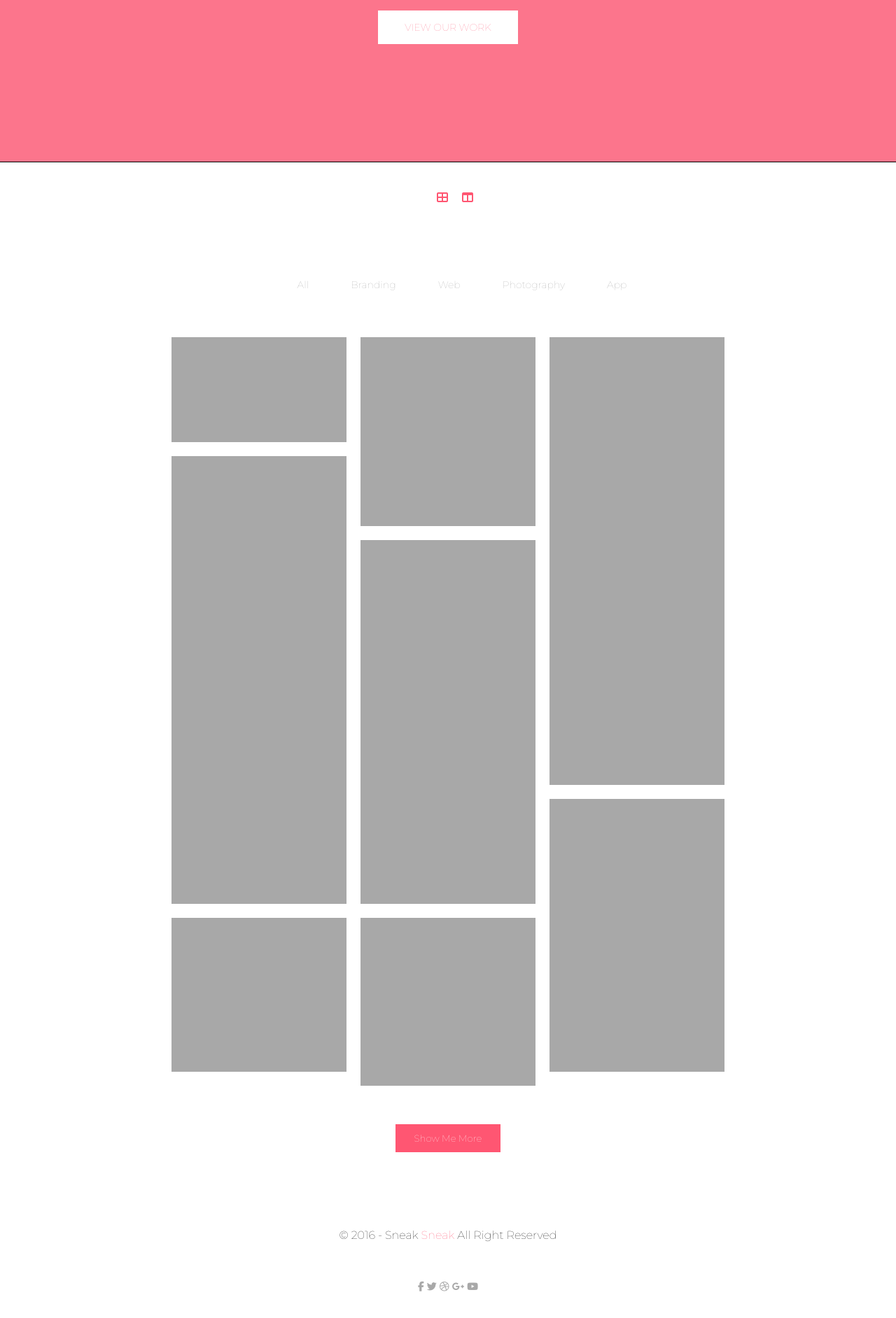
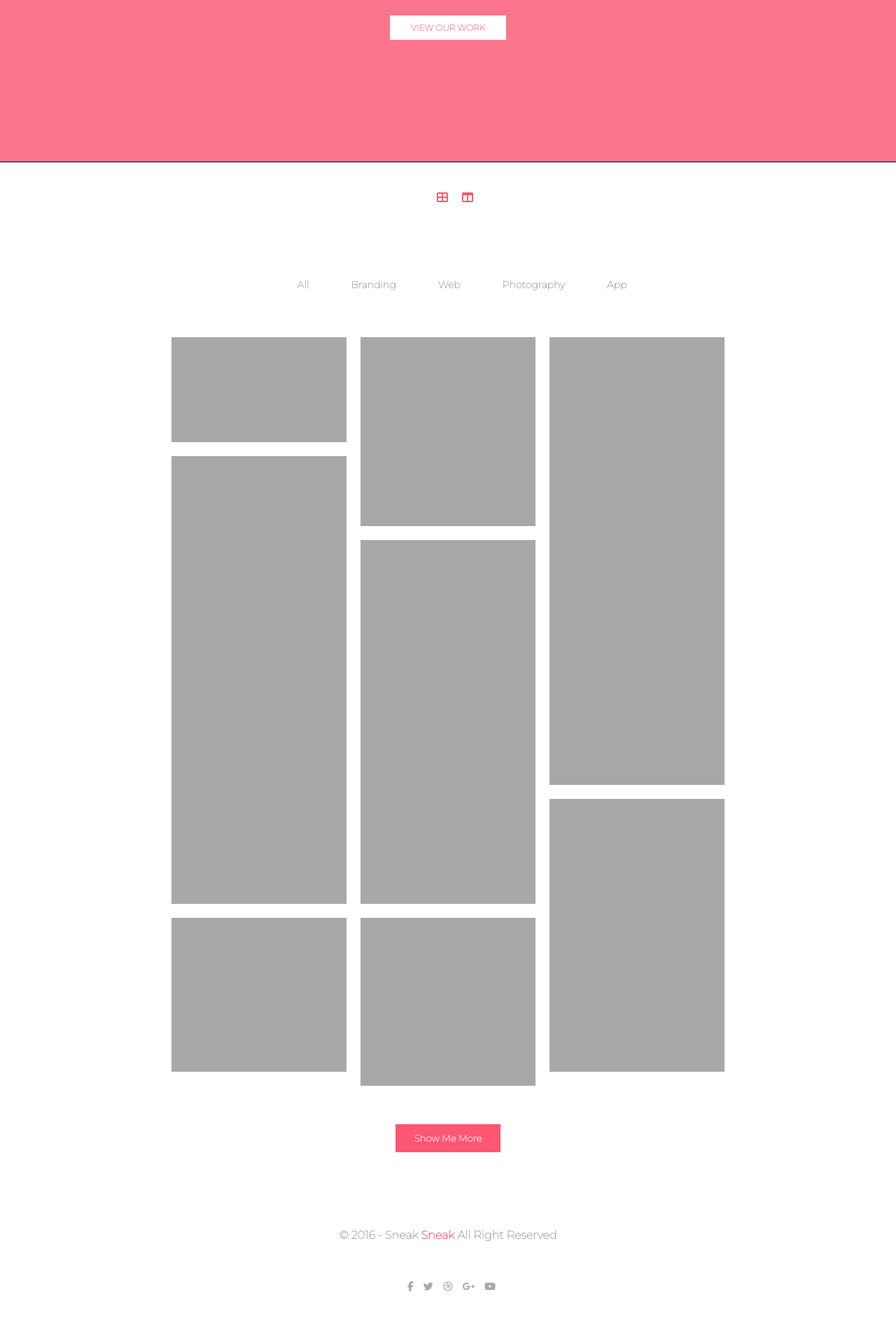
Before and after one commit to andres22-dev/prueba-tecnica-titomedia, a plain HTML site: page index.html in a window 1280 px wide. Shown: the part 398-2282 px from the top of the page at 70% size. Drawn offline with Linux system fonts and the light colour scheme; no server answers.

Commit message:
agregando font weight a cada elemento que tiene letras y terminando de arreglar pequeños de detalles

```diff
--- a/assets/style.css
+++ b/assets/style.css
@@ -9,6 +9,9 @@
   --tamano-fuente-grande: 40px;
   --font-family-primaria: 'Montserrat', sans-serif;
   --font-family-secundaria: 'Questrial', sans-serif;
+  --font-weight: 580;
+  --font-weight-semi-bold: 700;
+  --font-weight-bold: 800;
   margin: 0px;
   box-sizing: border-box;
   font-family: var(--font-family-primaria);
@@ -108,6 +111,7 @@
   padding: 10px 30px;
 
   text-decoration: none;
+  font-weight: var(--font-weight-bold);
 
   display: inline-block;
 
@@ -117,7 +121,7 @@
 
 }
 
-.header__menu  li:hover, .section__menu li:hover{
+.header__menu  li a:hover, .section__menu li a:hover{
 
   background-color:var(--color-complementario);
   color: var(--color-primario);
@@ -184,6 +188,7 @@ list-style: none;
 
   font-size: var(--tamano-fuente-grande);
   color: var(--color-primario);
+  font-weight: var(--font-weight-semi-bold);
 
 }
 
@@ -191,6 +196,7 @@ list-style: none;
 
   font-size: var(--tamano-fuente-medio);
   color: var(--color-primario);
+  font-weight: var(--font-weight);
   text-align: center;
 
 
@@ -198,14 +204,15 @@ list-style: none;
 
 .landing__a{
 
-  width: 200px;
+
 
   background-color:  var(--color-primario);
   color: var(--color-secundario);
   text-decoration: none;
   text-align: center;
-  font-size: 14px;
-  padding: 15px 20px;
+  font-size: 12px;
+  font-weight: var(--font-weight-semi-bold);
+  padding: 10px 30px;
 }
 
 .landing__h1,.landing__p,.landing__a{
@@ -228,10 +235,6 @@ list-style: none;
   align-items: center;
   grid-row: span 1;
   grid-column: 0/1;
-
-
-
-
 
 }
 
@@ -283,7 +286,7 @@ list-style: none;
 .section__navigation i{
 
   color: var(--color-complementario);
-
+  cursor: pointer;
   margin-left: 20px;
 }
 
@@ -379,13 +382,22 @@ list-style: none;
   border: none;
   padding: 10px 20px;
   color: var(--color-fuente-primario);
+  font-weight: var(--font-weight-bold);
+  cursor: pointer;
+  background-color: var(--color-complementario);
+}
 
-  background-color: var(--color-complementario);
+.footer__p{
+
+  font-weight: var(--font-weight-bold);
+  color: var(--color-fuente-secundario);
+
 }
 
 .footer__p span{
 
   color: #ff5672;
+  font-weight: var(--font-weight-semi-bold);
 
 }
 
@@ -393,6 +405,10 @@ list-style: none;
 
   color: var(--color-fuente-secundario);
   font-size: var(--tamano-fuente-pequeño);
+  cursor: pointer;
+  margin-left: 10px;
+
+
 }
 
 
@@ -411,13 +427,17 @@ list-style: none;
 
   .header__namelogo h1{
 
-    font-size:10px;
+    font-size:11px;
     padding-top: 2.5px;
+    font-weight: var(--font-weight-bold);
+    color: var(--color-fuente-secundario);
 
   }
   .header__namelogo p{
 
     font-size: 6px;
+    font-weight: var(--font-weight-bold);
+    color: var(--color-fuente-secundario);
 
   }
 
```
